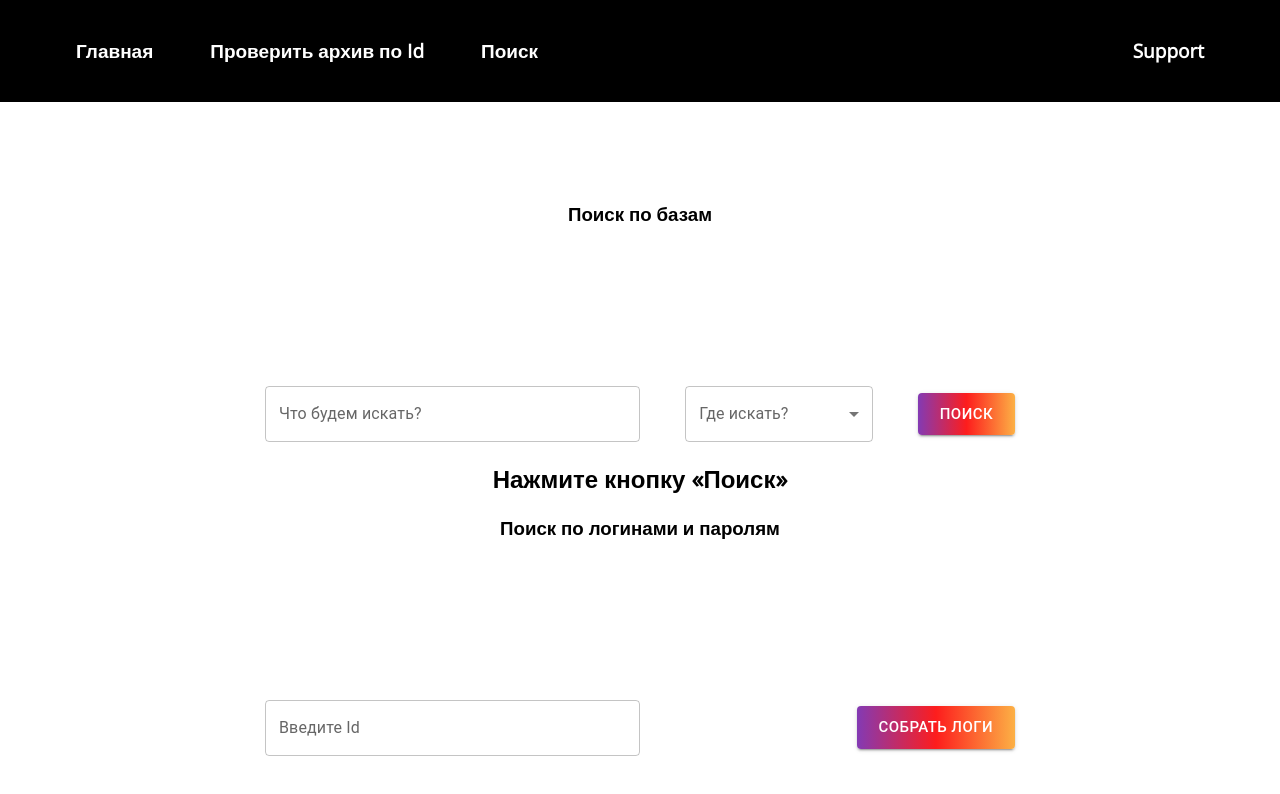
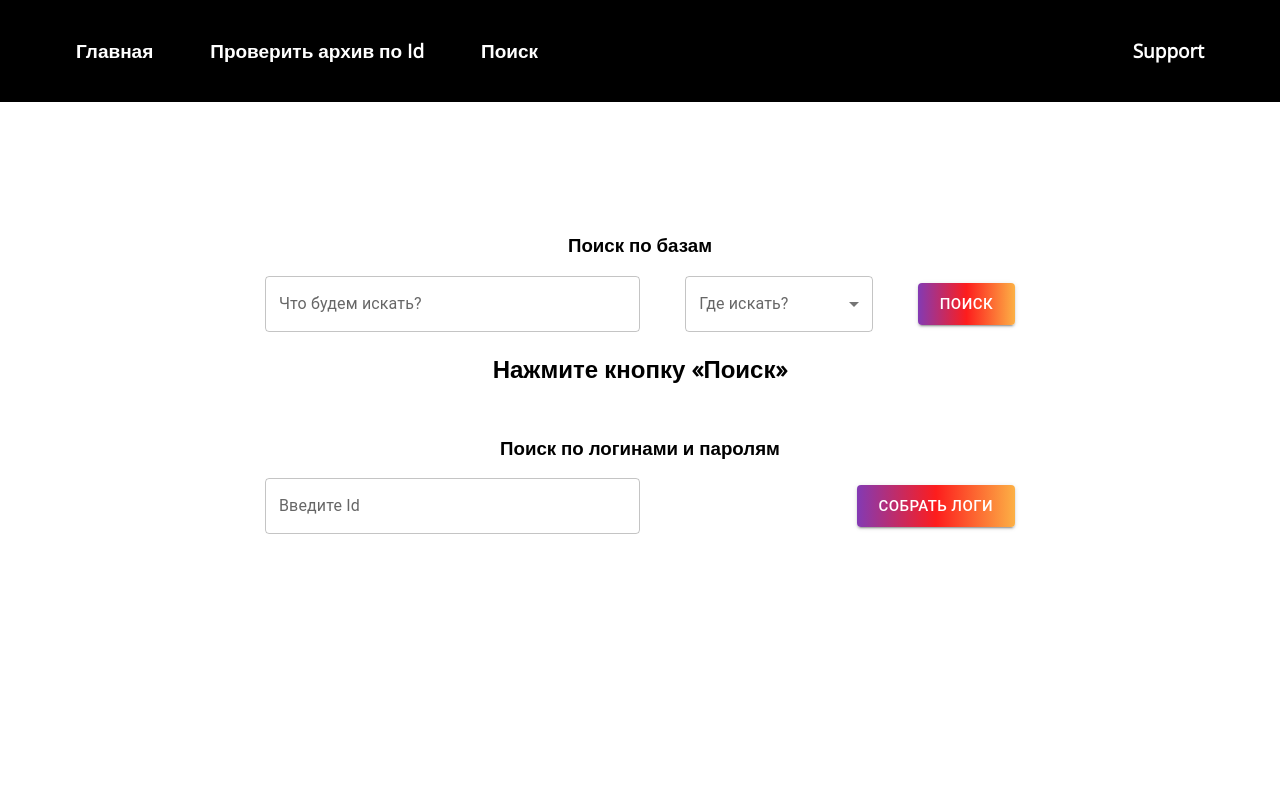
Before and after one commit to gorbatkoff/logs-sorter-react-redux, a React (Create React App) app: page /search in a window 1280 px wide. Shown: the top 794 px of the page. Built offline with nearby package versions, Linux system fonts and the light colour scheme.

Commit message:
Add styles for h3

```diff
--- a/src/components/Search/Search.module.css
+++ b/src/components/Search/Search.module.css
@@ -3,7 +3,10 @@
     display: flex;
     justify-content: space-between;
     align-items: center;
-    margin-top: 20vh;
     margin-left: auto;
     margin-right: auto;
 }
+
+h3{
+    margin-top: 50px;
+}
```
